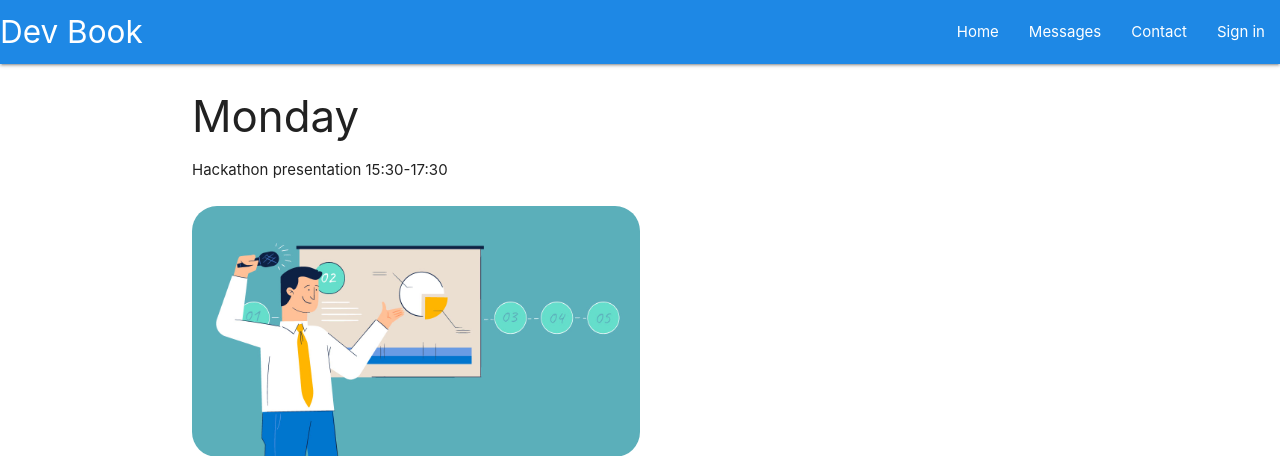
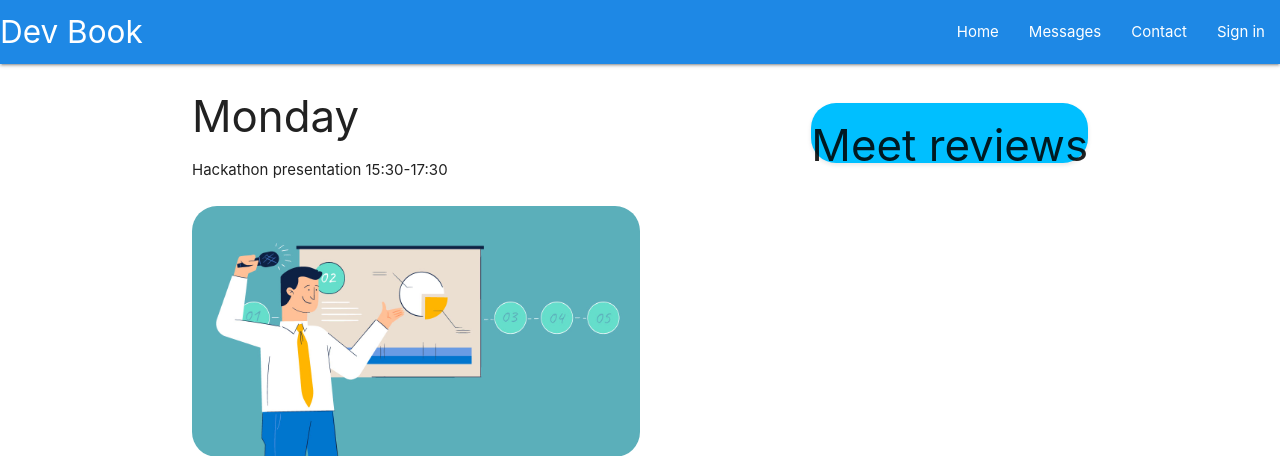
Before and after one commit to Code-Institute-Submissions/rgraingerdev-MS33, a Flask app: page /messages in a window 1280 px wide. Shown: the top 456 px of the page. Run offline with Flask 2, Linux system fonts and the light colour scheme; some libraries are stand-ins or nearby versions.

Commit message:
Push messageboard to allow further actions

```diff
--- a/project/static/CSS/style.css
+++ b/project/static/CSS/style.css
@@ -29,3 +29,28 @@
     height: 50%;
     border-radius: 25PX;
   }
+
+  .favicon {
+    margin-right: 5px;
+  }
+
+  .comment-card {
+    background-color: deepskyblue;
+    margin-top: 10px;
+    margin-bottom: 10px;
+    padding: 10px;
+    border-radius: 25px;
+    box-shadow: 0 2px 4px rgba(0, 0, 0, 0.1);
+    max-width: 400px;
+  }
+
+  .comment-header {
+    display: flex;
+    align-items: center;
+    margin-bottom: 10px;
+  }
+
+  comment-content {
+    font-size: 16px;
+    line-height: 1.4;
+  }
--- a/project/templates/base.html
+++ b/project/templates/base.html
@@ -47,10 +47,10 @@
                 <div class="col l4 offset-l2 s12">
                     <h5 class="white-text">Links</h5>
                     <ul>
-                        <li><a class="grey-text text-lighten-3" target="_blank" href="https://www.facebook.com">Facebook</a></li>
-                        <li><a class="grey-text text-lighten-3" target="_blank" href="http://www.twitter.com">Twitter</a></li>
-                        <li><a class="grey-text text-lighten-3" target="_blank" href="https://www.instagram.com">Instagram</a></li>
-                        <li><a class="grey-text text-lighten-3" target="_blank" href="https://www.youtube.com">Youtube</a></li>
+                        <li><i class="fa-brands fa-facebook favicon"></i><a class="grey-text text-lighten-3" target="_blank" href="https://www.facebook.com">Facebook</a></li>
+                        <li><i class="fa-brands fa-x-twitter favicon"></i><a class="grey-text text-lighten-3" target="_blank" href="http://www.twitter.com">Twitter</a></li>
+                        <li><i class="fa-brands fa-instagram favicon"></i><a class="grey-text text-lighten-3" target="_blank" href="https://www.instagram.com">Instagram</a></li>
+                        <li><i class="fa-brands fa-youtube favicon"></i><a class="grey-text text-lighten-3" target="_blank" href="https://www.youtube.com">Youtube</a></li>
                     </ul>
                 </div>
             </div>
@@ -65,6 +65,7 @@
 
 
     <script src="https://cdnjs.cloudflare.com/ajax/libs/materialize/1.0.0/js/materialize.min.js"></script>
+    <script src="https://kit.fontawesome.com/2c86cf2285.js" crossorigin="anonymous"></script>
     <script src="{{ url_for('static', filename='JS/script.js') }}"></script>
 </body>
 </html>
--- a/project/templates/messages.html
+++ b/project/templates/messages.html
@@ -3,6 +3,18 @@
 <div class="container">
     <div class="row">
         <div class="col-6 Days">
+            <div class="row right">
+                <div class="col-6 right">
+                    <h3 class="right">Meet reviews</h3>
+                    <div class="comment-card">
+                        <div class="comment-header">
+                            <p class="comment-content">
+
+                            </p>
+                        </div>
+                    </div>
+                </div>
+            </div>
             <h3>Monday</h3>
             <p>Hackathon presentation 15:30-17:30</p>
             <img src=" ../static/images/presentation.jpeg " alt="presentation" class="image">
```
